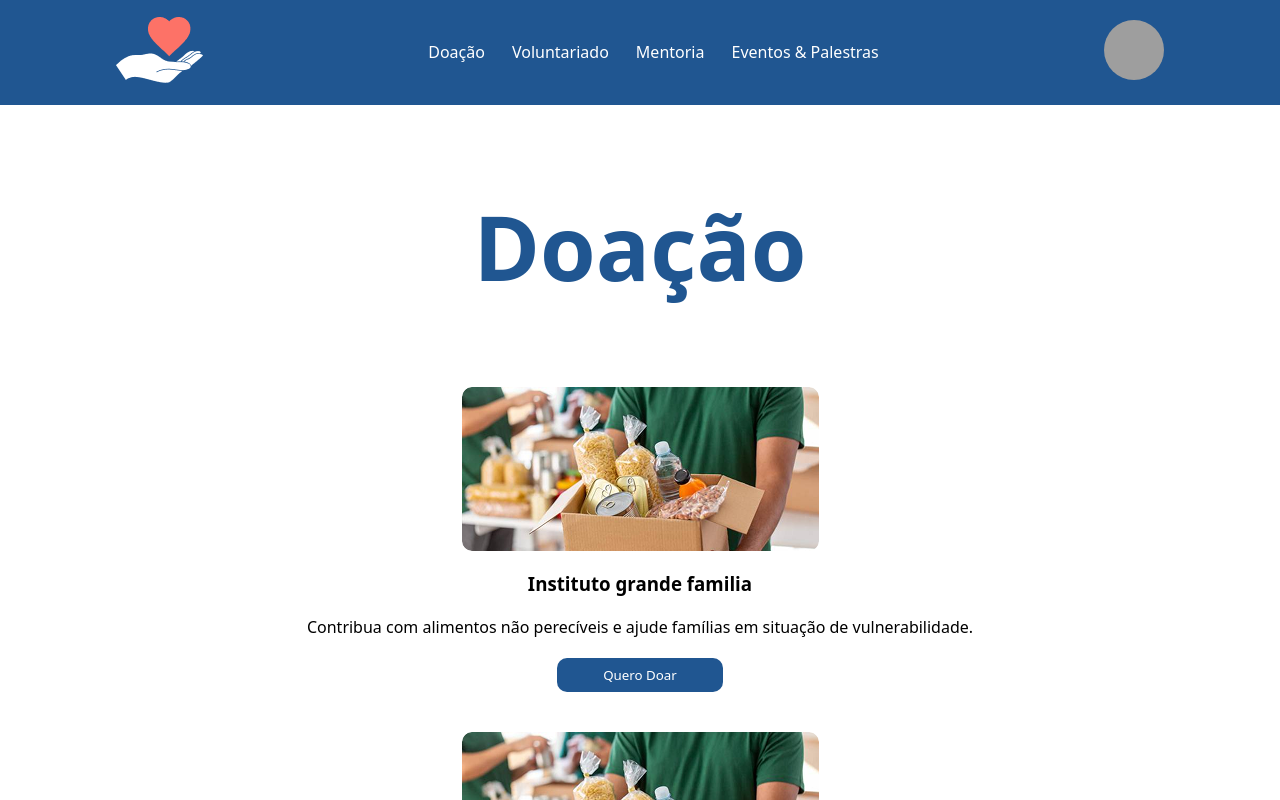
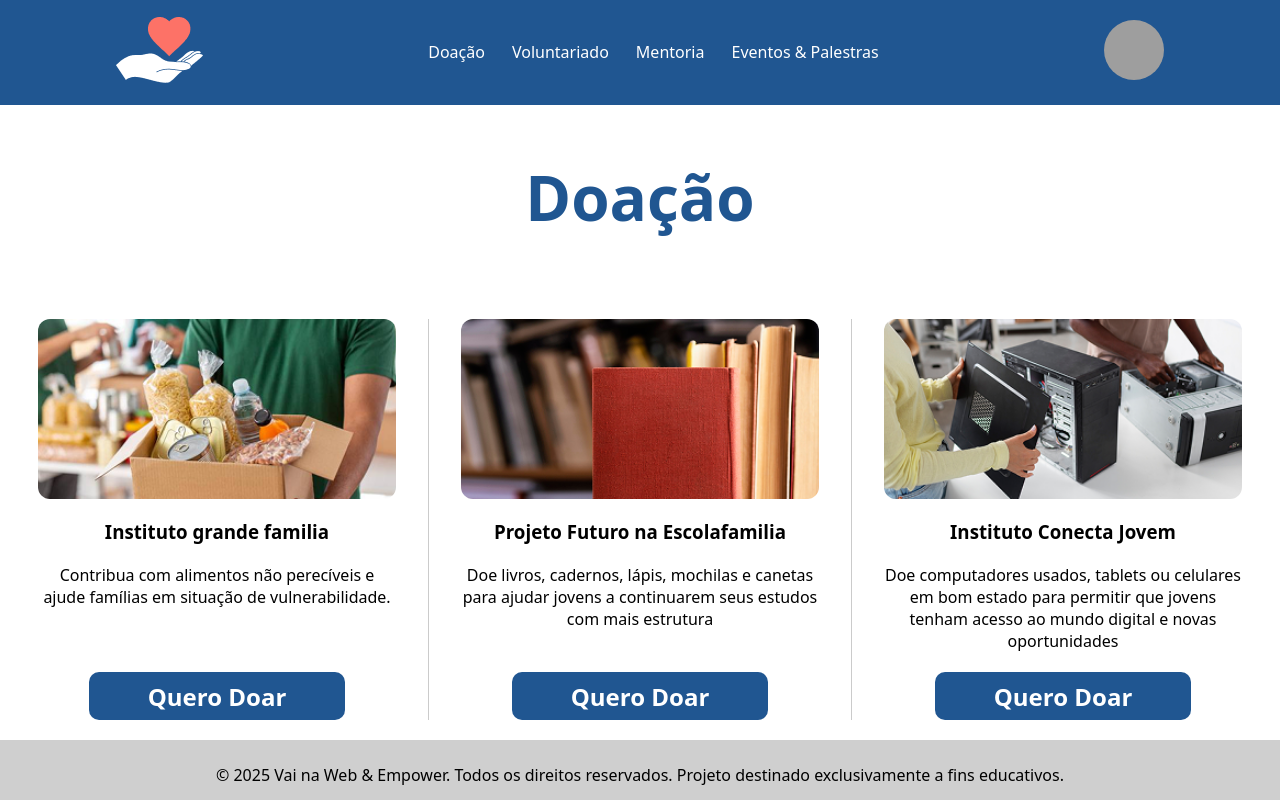
Before and after one commit to RicardoFrancoDelgado/desafio-connect-vnw, a React (Vite) app: page /doacao in a window 1280 px wide. Shown: the top 800 px of the page. Built offline with nearby package versions, Linux system fonts and the light colour scheme; grey boxes are pictures that could not be loaded.

Commit message:
feat: concluded donate screen

```diff
--- a/src/components/card/card.module.scss
+++ b/src/components/card/card.module.scss
@@ -2,12 +2,21 @@
   display: flex;
   flex-direction: column;
   align-items: center;
-  justify-content: center;
+  height: 100%;
 
   gap: 20px;
 
+  max-width: 358px;
+
   img {
-    border-radius: 10px;
+    width: 100%;
+    height: 180px;
+    object-fit: cover;
+    border-radius: 12px;
+  }
+
+  p {
+    flex-grow: 1;
   }
 
   text-align: center;
@@ -20,5 +29,13 @@
     text-align: center;
     border-radius: 10px;
     border: none;
+
+    font-size: 1.5rem;
+    font-weight: bold;
+
+    width: 16rem;
+    height: 3rem;
+
+    margin-top: auto;
   }
 }
--- a/src/pages/doacao/Doacao.jsx
+++ b/src/pages/doacao/Doacao.jsx
@@ -1,6 +1,8 @@
 import Card from "../../components/card/card";
 import styles from "./doacao.module.scss";
 import doacao from "../../assets/images/doacao-projeto.png";
+import livros from "../../assets/images/doe-livros.png";
+import computador from "../../assets/images/doe-computador.png";
 
 export function Doacao() {
   return (
@@ -14,16 +16,18 @@ export function Doacao() {
           description="Contribua com alimentos não perecíveis e ajude famílias em situação de vulnerabilidade."
           btnTitle="Quero Doar"
         />
+        <div className={styles.divBar} />
         <Card
-          image={doacao}
-          title="Instituto grande familia"
-          description="Contribua com alimentos não perecíveis e ajude famílias em situação de vulnerabilidade."
+          image={livros}
+          title="Projeto Futuro na Escolafamilia"
+          description="Doe livros, cadernos, lápis, mochilas e canetas para ajudar jovens a continuarem seus estudos com mais estrutura"
           btnTitle="Quero Doar"
         />
+        <div className={styles.divBar} />
         <Card
-          image={doacao}
-          title="Instituto grande familia"
-          description="Contribua com alimentos não perecíveis e ajude famílias em situação de vulnerabilidade."
+          image={computador}
+          title="Instituto Conecta Jovem"
+          description="Doe computadores usados, tablets ou celulares em bom estado para permitir que jovens tenham acesso ao mundo digital e novas oportunidades"
           btnTitle="Quero Doar"
         />
       </div>
--- a/src/pages/doacao/doacao.module.scss
+++ b/src/pages/doacao/doacao.module.scss
@@ -10,14 +10,42 @@
   margin-bottom: 20px;
 
   h1 {
-    font-size: 90px;
-    margin-top: 80px;
+    font-size: 62px;
+    margin-top: 50px;
     color: #205691;
   }
 
   .CardsDonate {
     display: flex;
     flex-direction: column;
+
+    justify-content: space-evenly;
+
     gap: 40px;
+
+    @media (min-width: 769px) and (max-width: 1024px) {
+      display: grid;
+      grid-template-columns: 1fr auto 1fr auto 1fr;
+      gap: 32px;
+      align-items: stretch;
+      .divBar {
+        width: 1px;
+        height: 100%;
+        background-color: #cbcbcb;
+      }
+      flex-direction: row;
+    }
+    @media (min-width: 1025px) {
+      display: grid;
+      grid-template-columns: 1fr auto 1fr auto 1fr;
+      gap: 32px;
+      align-items: stretch;
+      .divBar {
+        width: 1px;
+        height: 100%;
+        background-color: #cbcbcb;
+      }
+      flex-direction: row;
+    }
   }
 }
```
Also changed, not shown: src/assets/images/doe-computador.png (added), src/assets/images/doe-livros.png (added).
